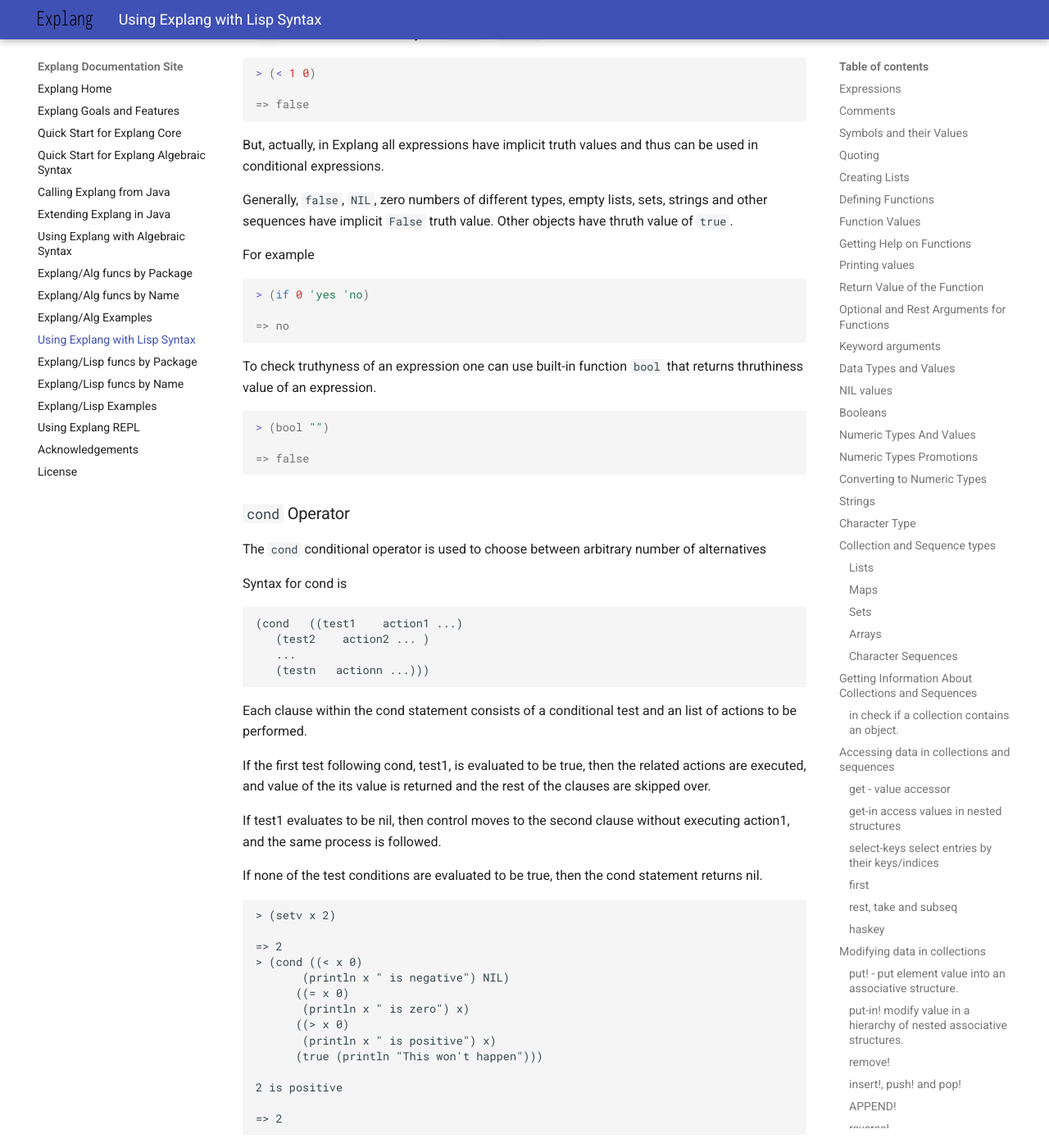
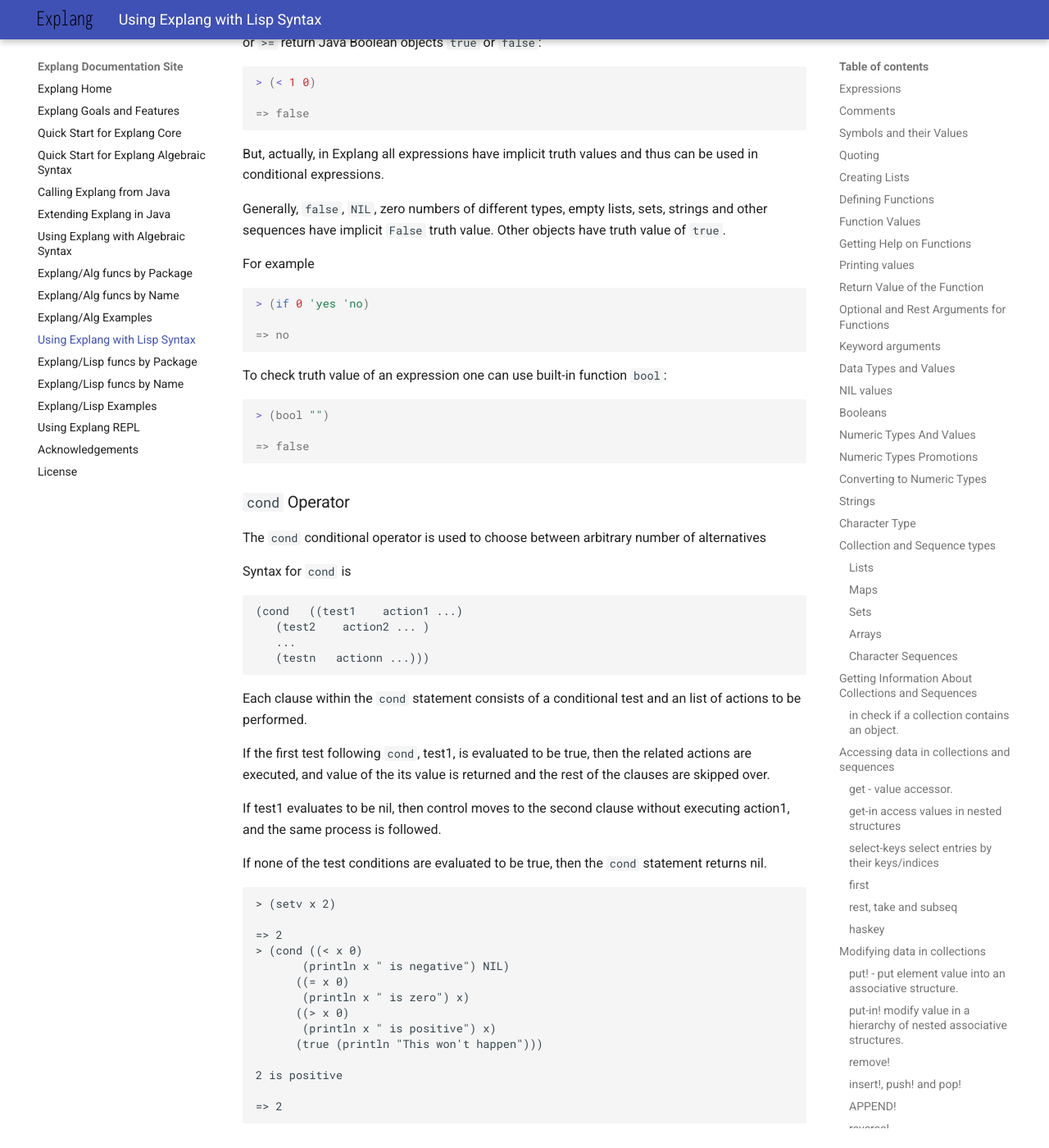
Before and after one commit to opsit-io/opsit-explang-docs, an MkDocs documentation site: the page built from docs/explang-lisp.md, in a window 1280 px wide and 1400 px high, scrolled down 35389 px. Shown: the whole window at 82% size. Built offline with MkDocs 1.6.1 and Material for MkDocs 9.7.7, drawn with Linux system fonts in a browser that asks for light colours; some of the changed text lies outside the part shown.

Commit message:
fix: fix typos, clean-up formatting

````diff
--- a/docs/explang-lisp.md
+++ b/docs/explang-lisp.md
@@ -55,7 +55,7 @@
 Comments
 --------
 
-A semicolon ';' starts a comment. The comment continues until end of line.
+A semicolon `;` starts a comment. The comment continues until end of line.
 
 ```lisp
 > "foo" ; a comment
@@ -589,7 +589,7 @@
 => true
 ```
 
-Base Java type from the [java.lang](https://docs.oracle.com/javase/8/docs/api/java/lang/package-frame.html)
+Base Java type from the [`java.lang`](https://docs.oracle.com/javase/8/docs/api/java/lang/package-frame.html)
 can be specified without package:
 
 ```lisp
@@ -638,7 +638,7 @@
 Booleans
 --------
 
-The boolean type has two values, `false` and `true`. It is implemented using
+The Boolean type has two values, `false` and `true`. It is implemented using
 as Java Boolean objects.
 
 
@@ -809,7 +809,7 @@
 
 `uppercase` and `lowercase` can be used to change case of a string:
 
-Strings in explang are considered a kind of indexed sequences
+Strings in Explang are considered a kind of indexed sequences
 and can be operated upon using generic functions that work with sequences,
 for example to get substring one should use `subseq`,
 to get a specific character one uses `get` or `areq` and so on.
@@ -949,7 +949,7 @@
 There are other such types that, unlike strings, can be modified in place:
 
 The `string-buffer` function creates a
-[StringBuffer](https://docs.oracle.com/javase/8/docs/api/java/lang/StringBuffer.html) object:
+[`StringBuffer`](https://docs.oracle.com/javase/8/docs/api/java/lang/StringBuffer.html) object:
 ```lisp
 > (string-buffer) ;; creates empty StringBuffer
 
@@ -974,7 +974,7 @@
 => "foobar"
 ```
 
-The `string-builder` function creates a StringBuilder object:
+The `string-builder` function creates a `StringBuilder` object:
 ```lisp
 > (string-builder) ;; creates empty StringBuilder
 
@@ -1057,7 +1057,7 @@
 all kinds of sequences and collections like lists, arrays, sets, hash
 maps and so on.
 
-### `get` - value accessor
+### `get` - value accessor.
 
 The `get` function returns a Sequence element by its index
 or a Map entry by its key:
@@ -1097,10 +1097,11 @@
 If index is invalid or key is missing it will return the value of the
 third argument:
 
+```
 > (get lst 10 "No such index")
 
 => No such index
-
+```
 
 ### `get-in` access values in nested structures
 
@@ -1243,7 +1244,7 @@
 For lists it returns sublist sharing the elements with the source list.
 For arrays this is not possible and the data is copied into new array.
 
-### haskey
+### `haskey`
 
 `haskey` checks if a Map has given key or if an indexed sequence has specified index.
 Unlike `get` and `in` this allows to check whether a map contains NIL as a key.
@@ -1322,7 +1323,7 @@
 => [0, 10, 0, 0, 0]
 ```
 
-### put-in! modify value in a hierarchy of nested associative structures.
+### `put-in!` modify value in a hierarchy of nested associative structures.
 
 Like `get-in` this function accepts list of keys to navigate
 the nested associative structures (lists, arrays, maps, etc).
@@ -1514,7 +1515,7 @@
 In addition to the generic data access functions there are
 data access functions that are specific for concrete collection types.
 
-### aref and aset! -- array member access.
+### `aref` and `aset!` -- array member access.
 
 Unlike `put!` and `get` they will fail with exception when index is invalid.
 
@@ -1667,8 +1668,8 @@
 - `*` a wildcard standing for any string of characters
 - `?` a wildcard that stands for one character
 
-For example "a*.txt" is a glob pattern that would match
-names of files with '.txt' extension.
+For example `a*.txt` is a glob pattern that would match
+names of files with `.txt` extension.
 
 Explang supports globbing patterns by internally converting them to
 regex patterns. One can use the produced pattern just like
@@ -1961,7 +1962,7 @@
 
 Generally, `false`, `NIL`, zero numbers of different types,
 empty lists, sets, strings  and other sequences have implicit `False` truth value.
-Other objects have  thruth value of `true`.
+Other objects have truth value of `true`.
 
 For example
 
@@ -1971,8 +1972,7 @@
 => no
 ```
 
-To check truthyness of an expression one can use built-in function `bool`
-that returns thruthiness value of an expression.
+To check truth value of an expression one can use built-in function `bool`:
 
 ```lisp
 > (bool "")
@@ -1984,7 +1984,7 @@
 
 The `cond` conditional operator is used to choose between arbitrary number of alternatives
 
-Syntax for cond is
+Syntax for `cond` is
 
 ```
 (cond   ((test1    action1 ...)
@@ -1993,14 +1993,14 @@
    (testn   actionn ...)))
 ```
 
-Each clause within the cond statement consists of a conditional test and an list of actions to be performed.
-
-If the first test following cond, test1, is evaluated to be true, then the related actions are executed,
+Each clause within the `cond` statement consists of a conditional test and an list of actions to be performed.
+
+If the first test following `cond`, test1, is evaluated to be true, then the related actions are executed,
 and value of the its value is returned and the rest of the clauses are skipped over.
 
 If test1 evaluates to be nil, then control moves to the second clause without executing action1, and the same process is followed.
 
-If none of the test conditions are evaluated to be true, then the cond statement returns nil.
+If none of the test conditions are evaluated to be true, then the `cond` statement returns nil.
 
 ```list
 > (setv x 2)
````
Also changed, not shown: other parts of docs/explang-lisp.md (+31 -31 lines), docs/explang-alg.md (+59 -58 lines), docs/explang-goals-and-features.md (+25 -29 lines).
